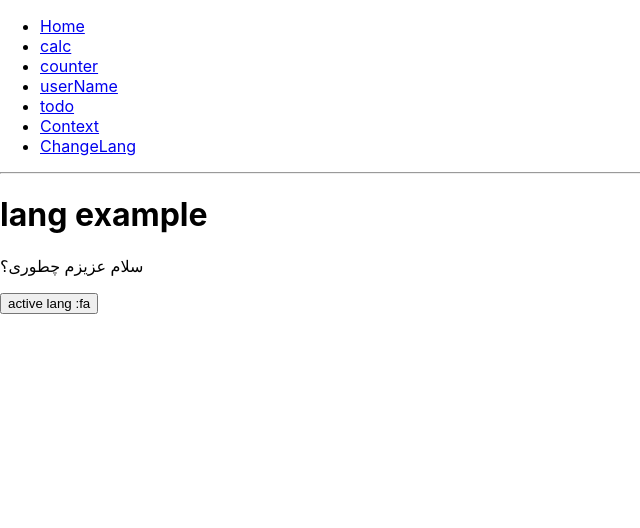
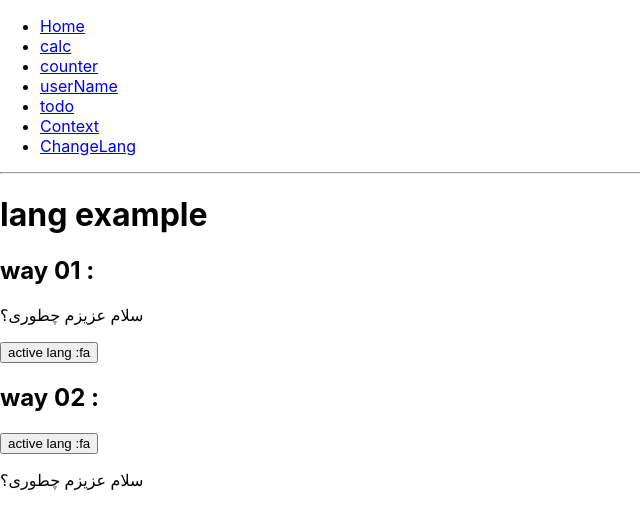
Before and after one commit to marzzy/hooks-playground, a React (Create React App) app: page /changeLang in a window 1280 px wide. Shown: the top 528 px of the page, without its empty margins (0-640 px from the left). Built offline with nearby package versions, Linux system fonts and the light colour scheme.

Commit message:
feat(language-example): change lang button way 02

```diff
--- /dev/null
+++ b/src/Components/ChangeLang/Main02.js
@@ -0,0 +1,31 @@
+import React, { useState } from 'react';
+import Others from './Others02';
+import { LangContext } from './langContext';
+
+export default function MainBiggerComponent() {
+  const [lang, setLang] = useState('fa');
+
+  function toggleHandler() {
+    setLang(lang === 'en' ? 'fa' : 'en');
+  }
+
+  return (
+    <LangContext.Provider value={{ lang, toggleHandler }}>
+      <LangTogglerIndependent />
+      <Others />
+    </LangContext.Provider>
+  );
+}
+
+function LangTogglerIndependent() {
+  return (
+    <LangContext.Consumer>
+      {({ lang, toggleHandler }) => (
+        <button type="submit" onClick={toggleHandler}>
+          active lang :
+          {lang}
+        </button>
+      )}
+    </LangContext.Consumer>
+  );
+}
--- /dev/null
+++ b/src/Components/ChangeLang/Others02.js
@@ -0,0 +1,28 @@
+import React, { useContext } from 'react';
+import { LangContext, languagesObject } from './langContext';
+
+export default function Others() {
+  return (
+    <FirstInnerComponent />
+  );
+}
+
+function FirstInnerComponent() {
+  return (
+    <SecoundInnerComponent />
+  );
+}
+
+function SecoundInnerComponent() {
+  return (
+    <ThirdInnerComponent />
+  );
+}
+
+function ThirdInnerComponent() {
+  const { lang } = useContext(LangContext);
+
+  return (
+    <p>{languagesObject[lang].join(' ')}</p>
+  );
+}
--- a/src/Components/ChangeLang/index.js
+++ b/src/Components/ChangeLang/index.js
@@ -1,11 +1,17 @@
 import React from 'react';
 import MainBiggerComponent from './Main';
+import MainBiggerComponent02 from './Main02';
 
 export default function ChangeLang() {
   return (
     <>
       <h1>lang example</h1>
+      <h2>way 01 :</h2>
       <MainBiggerComponent />
+      <br />
+      <h2>way 02 :</h2>
+      <MainBiggerComponent02 />
+      <br />
     </>
   );
 }
--- a/src/Components/ChangeLang/langContext.js
+++ b/src/Components/ChangeLang/langContext.js
@@ -5,7 +5,10 @@ const languagesObject = {
   fa: ['سلام', 'عزیزم', 'چطوری؟'],
 };
 
-const LangContext = React.createContext(languagesObject.fa);
+const LangContext = React.createContext({
+  lang: languagesObject.fa,
+  toggleLang: () => { },
+});
 
 export {
   LangContext,
```
